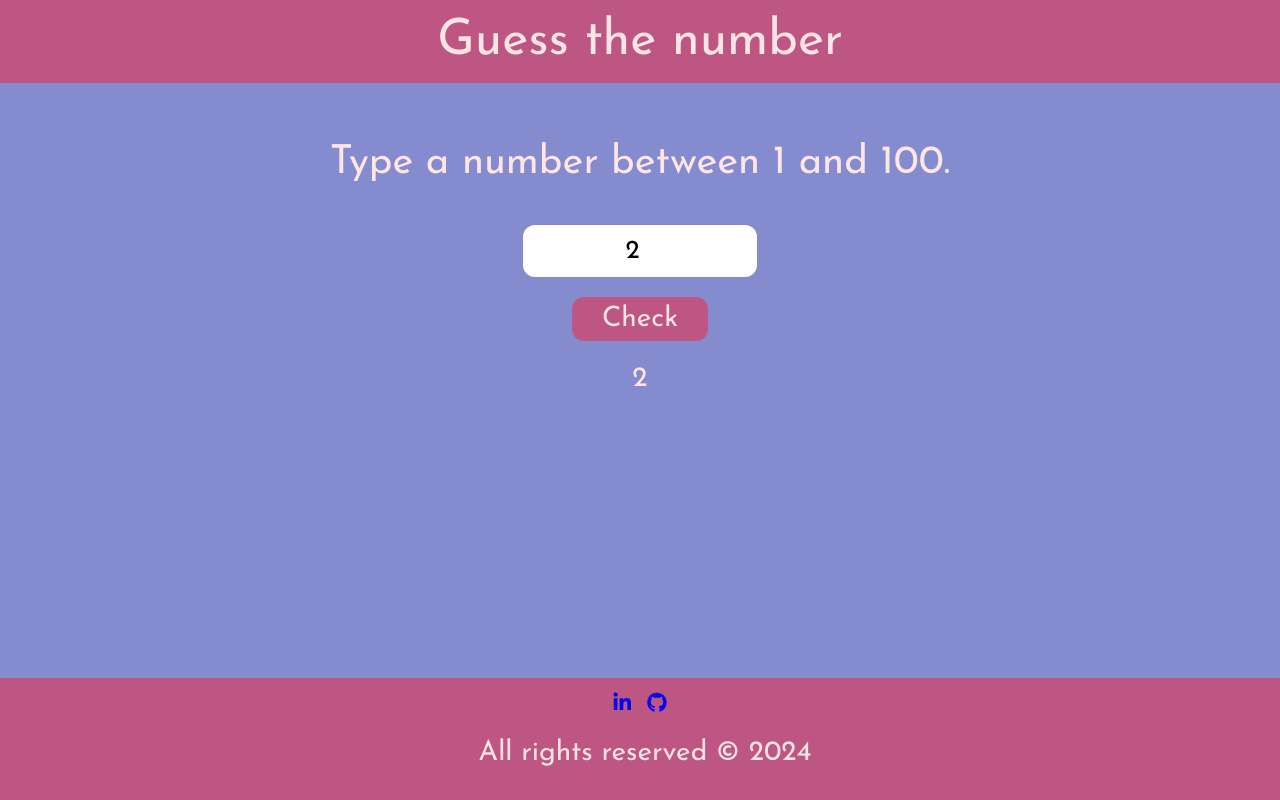
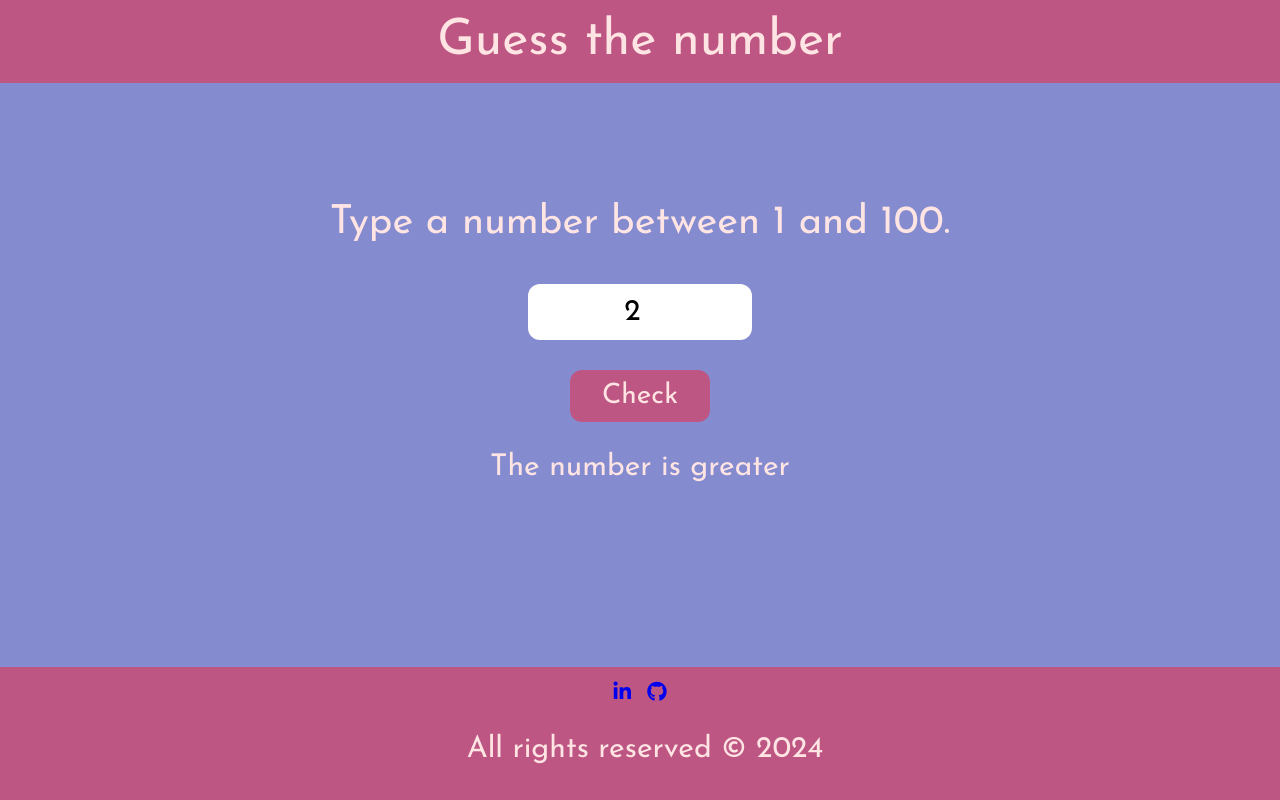
Before and after one commit to CeciliaRava1/guess-the-number, a plain HTML site: page index.html in a window 1280 px wide. Both pictures are taken after a click on the button "Check". Drawn offline with Linux system fonts and the light colour scheme.

Commit message:
feat: Create the logic to show messages to the user in screen - If player's input number is = number to guess, print 'You win! - If player's input number is less than number to guess, print 'Is less' - Else print 'is greater'

```diff
--- a/index.html
+++ b/index.html
@@ -16,6 +16,7 @@
 
     <div class="title">Guess the number</div>
     <p class="task">Type a number between 1 and 100.</p>
+    <p id="number"></p>
     <input type="number" id="number-input" value="2">
     <br>
     <button onclick="guessTheNumber()">Check</button>
--- a/script.js
+++ b/script.js
@@ -1,30 +1,24 @@
-// Get two values to define the range of the guess
+// Set two values to define the range of the guess
 const min = 1;
 const max = 100;
 
 //Get the target number to guess between these two values
 function getNumberToGuess(min, max) {
     return Math.round(Math.random() * (max - min) + min);
-  }
-result = getNumberToGuess(min,max);
-console.log(result);
+}
+result = getNumberToGuess(min, max);
 
 // Receive the player's input number
 function guessTheNumber() {
-    let x = document.getElementById("number-input").value;
-    document.getElementById("user-message").innerHTML = x;
+    let playerInputNumber = document.getElementById("number-input").value;
+    document.getElementById("user-message").innerHTML = playerInputNumber;
+
+    // Define a message for the player
+    if (playerInputNumber == result) {
+        document.getElementById("user-message").innerHTML = 'You win!';
+    } else if (playerInputNumber < result) {
+        document.getElementById("user-message").innerHTML = 'The number is greater';
+    } else {
+        document.getElementById("user-message").innerHTML = 'The number is less';
+    }
 }
-guessTheNumber();
-
-
-
-// Define a message for the player
-//     if (playerInputNumber == result){
-//         console.log('You win!')
-//         const guessed = true;
-//     } else if(playerInputNumber > result){
-//         console.log('The number is greater')
-//     } else {
-//         console.log('The number is less')
-//     }
-// }
--- a/style.css
+++ b/style.css
@@ -38,23 +38,23 @@ body {
 /* Body section */
 .task{
     font-size: 40px;
-    margin-top: 60px;
+    margin-top: 120px;
 }
 
 input{
-    margin-top: 2px;
-    width: 230px;
-    height: 50px;
+    margin-top: 1px;
+    width: 220px;
+    height: 54px;
     border-radius: 12px;
     border: 0;
     font-family: "Josefin Sans", sans-serif;
     text-align: center;
-    font-size: 26px;
+    font-size: 30px;
 }
 
 button{
-    padding: 8px 30px;
-    margin-top: 20px;
+    padding: 12px 32px;
+    margin-top: 30px;
     font-size: 28px;
     border-radius: 12px;
     border: 0;
@@ -64,6 +64,6 @@ button{
 }
 
 p{
-    font-size: 28px;
-    margin-top: 24px;
+    font-size: 30px;
+    margin-top: 30px;
 }
```
